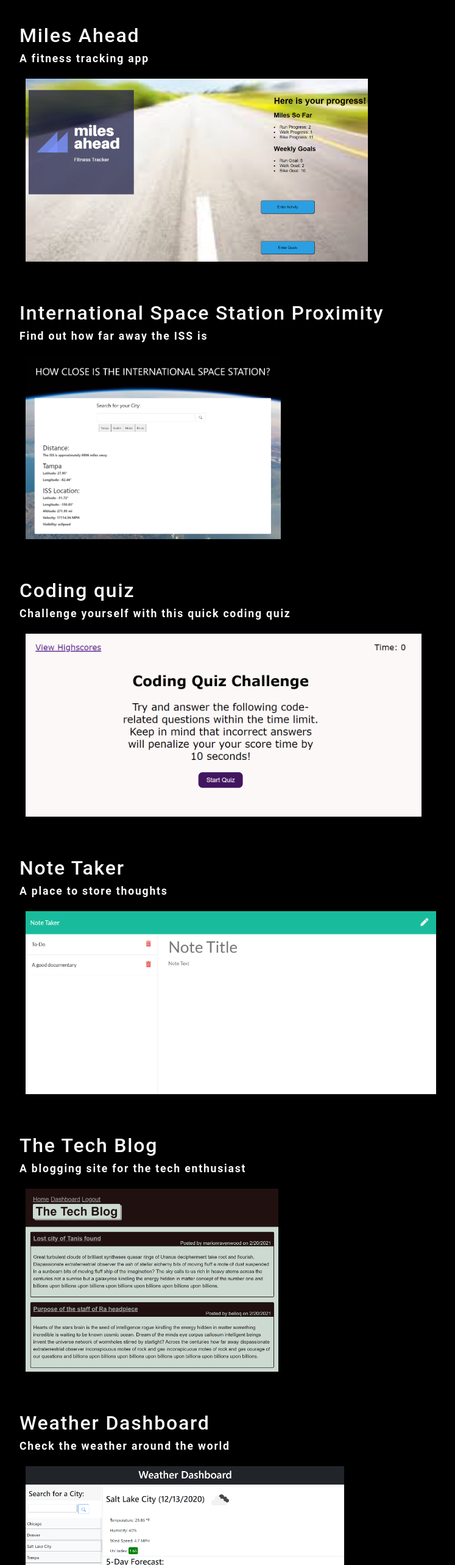
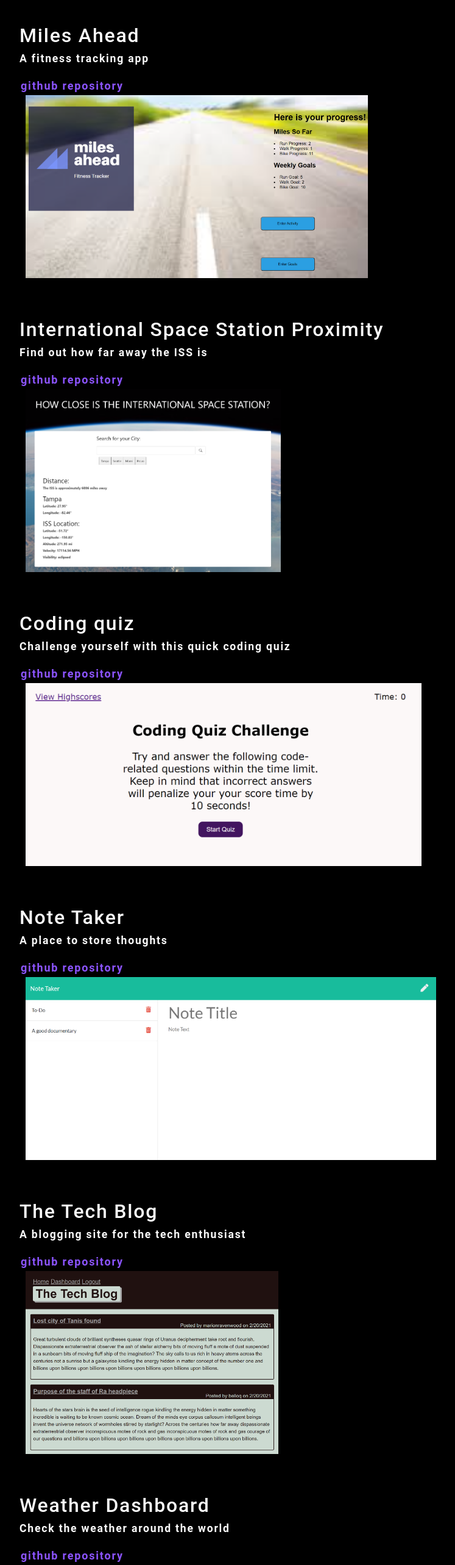
Before and after one commit to prestonrl/preston-portfolio, a React (Create React App) app: page / in a window 1280 px wide. Shown: the part 80-2646 px from the top of the page at 61% size, without its empty margins (62-809 px from the left). Built offline with nearby package versions, Linux system fonts and the light colour scheme.

Commit message:
bio and github links

```diff
--- a/src/components/Portfolio/index.js
+++ b/src/components/Portfolio/index.js
@@ -12,6 +12,7 @@ function Portfolio(props) {
         <section>
             <h2>Miles Ahead</h2>
             <p>A fitness tracking app</p>
+            <a href="https://github.com/prestonrl/miles-ahead">github repository</a>
             <div className="flex-row">
                 <a href="https://miles-ahead.herokuapp.com/login" >
                 <img
@@ -23,6 +24,7 @@ function Portfolio(props) {
             </div>
             <h2>International Space Station Proximity</h2>
             <p>Find out how far away the ISS is</p>
+            <a href="https://github.com/prestonrl/iss-location">github repository</a>
             <div className="flex-row">
                 <a href="https://prestonrl.github.io/iss-location/">
                 <img
@@ -34,6 +36,7 @@ function Portfolio(props) {
             </div>
             <h2>Coding quiz</h2>
             <p>Challenge yourself with this quick coding quiz</p>
+            <a href="https://github.com/prestonrl/coding-quiz">github repository</a>
             <div className="flex-row">
                 <a href="https://prestonrl.github.io/coding-quiz/">
                 <img
@@ -45,6 +48,7 @@ function Portfolio(props) {
             </div>
             <h2>Note Taker</h2>
             <p>A place to store thoughts</p>
+            <a href="https://github.com/prestonrl/note-taker">github repository</a>
             <div className="flex-row">
                 <a href="https://note-taker-pl.herokuapp.com/">
                 <img
@@ -56,6 +60,7 @@ function Portfolio(props) {
             </div>
             <h2>The Tech Blog</h2>
             <p>A blogging site for the tech enthusiast </p>
+            <a href="https://github.com/prestonrl/tech-blog">github repository</a>
             <div className="flex-row">
                 <a href="https://thawing-scrubland-77713.herokuapp.com/">
                 <img
@@ -64,9 +69,11 @@ function Portfolio(props) {
                     className="img-thumbnail mx-1"
                 />
                 </a>
+
             </div>
             <h2>Weather Dashboard</h2>
             <p>Check the weather around the world </p>
+            <a href="https://github.com/prestonrl/weather-dashboard">github repository</a>
             <div className="flex-row">
                 <a href="https://prestonrl.github.io/weather-dashboard/" >
                 <img
```
